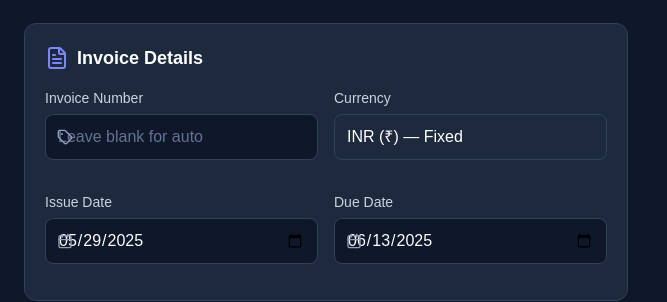
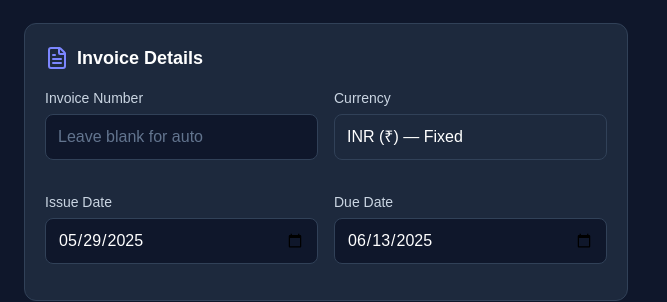
Before and after one commit to bhavy-sharma/navokta, a Next.js app: page / in a window 1280 px wide. Shown: the part 1025-1327 px from the top of the page, without its empty margins (0-667 px from the left). Built offline with nearby package versions, Linux system fonts and the light colour scheme.

Commit message:
Innvoice Details

```diff
--- a/app/page.js
+++ b/app/page.js
@@ -134,7 +134,7 @@ export default function CreateInvoicePage() {
                 value={invoiceDetails.invoiceNumber}
                 onChange={(e) => setInvoiceDetails({ ...invoiceDetails, invoiceNumber: e.target.value })}
                 placeholder="Leave blank for auto"
-                icon={<Tag size={16} />}
+                // icon={<Tag size={16} />}
               />
               <div>
                 <label className="block text-sm font-medium text-slate-300 mb-1.5">Currency</label>
@@ -149,14 +149,14 @@ export default function CreateInvoicePage() {
                 type="date"
                 value={invoiceDetails.issueDate}
                 onChange={(e) => setInvoiceDetails({ ...invoiceDetails, issueDate: e.target.value })}
-                icon={<Calendar size={16} />}
+                // icon={<Calendar size={16} />}
               />
               <InputField
                 label="Due Date"
                 type="date"
                 value={invoiceDetails.dueDate}
                 onChange={(e) => setInvoiceDetails({ ...invoiceDetails, dueDate: e.target.value })}
-                icon={<Calendar size={16} />}
+                // icon={<Calendar size={16} />}
               />
             </div>
           </Card>
```
